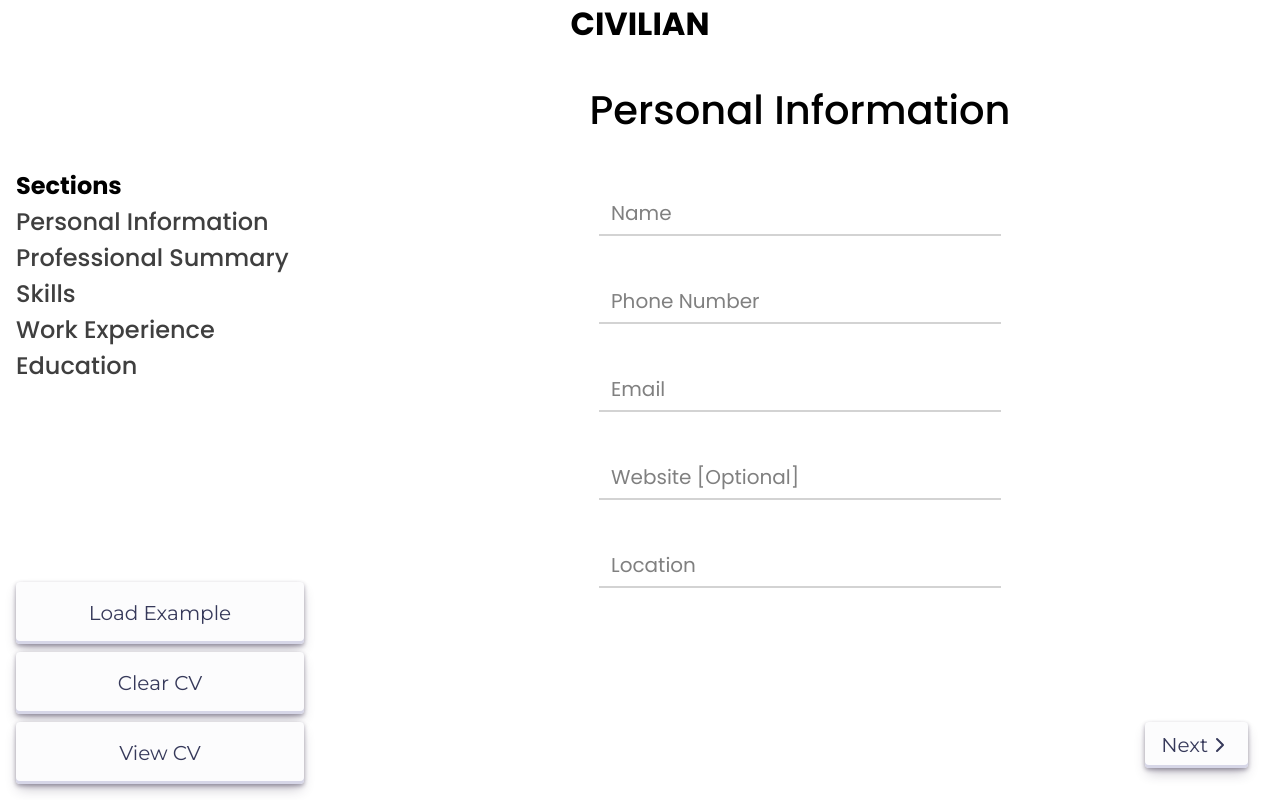
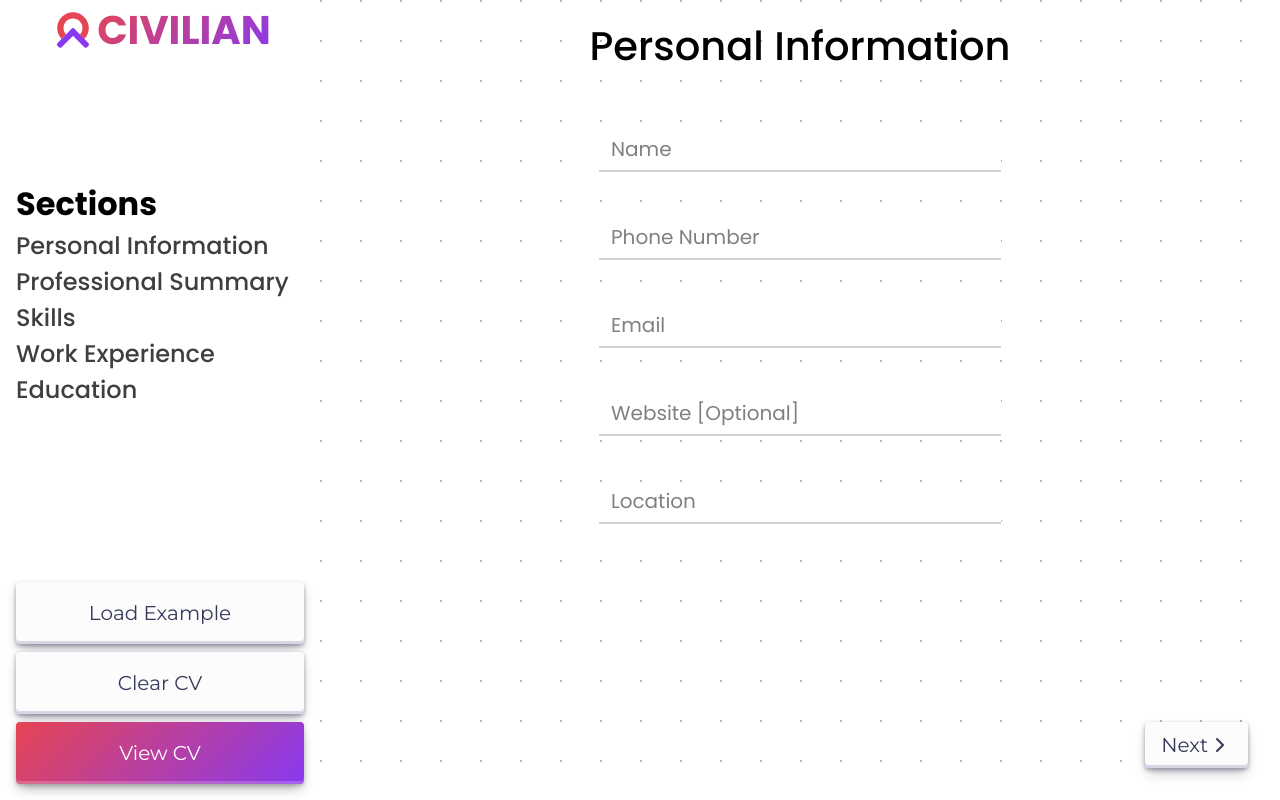
Before and after one commit to shamblonaut/civilian, a React (Vite) app: page / in a window 1280 px wide. Built offline with nearby package versions, Linux system fonts and the light colour scheme.

Commit message:
feat: branding and visuals

```diff
--- a/src/App.css
+++ b/src/App.css
@@ -6,24 +6,45 @@
 
   display: grid;
   grid-template-columns: 1fr 3fr;
-  grid-template-rows: min-content auto;
+
+  background: white;
+  background-image: radial-gradient(#0000004a 1px, transparent 0);
+  background-size: 40px 40px;
+  background-position: -19px -19px;
+}
+
+.sidebar {
+  display: flex;
+  flex-direction: column;
+  background-color: white;
 }
 
 header {
-  grid-column: 1 / 3;
+  display: flex;
+  justify-content: center;
+  align-items: center;
+  padding-bottom: 32px;
+  font-size: 1.25rem;
+}
 
-  text-align: center;
-  margin-bottom: 32px;
+header img {
+  width: 48px;
+  height: auto;
+}
+
+header h1 {
+  background: linear-gradient(135deg, #e64553, #8839ef);
+  background-clip: text;
+  color: transparent;
 }
 
 nav {
-  grid-column: 1 / 2;
+  flex: 1;
 }
 
 main {
-  grid-column: 2 / 3;
-
   display: flex;
+  overflow-y: scroll;
 }
 
 button {
--- a/src/App.jsx
+++ b/src/App.jsx
@@ -214,7 +214,9 @@ function App() {
 
   return (
     <>
+      <div className="sidebar">
         <header>
+          <img src="/cv.svg" alt="Civilian Logo" />
           <h1>CIVILIAN</h1>
         </header>
         <Navigator
@@ -226,6 +228,7 @@ function App() {
           loadExample={loadExample}
           clearCV={clearCV}
         />
+      </div>
       <main>
         {showCV ? (
           <Viewport data={data} />
--- a/src/styles/Editor.css
+++ b/src/styles/Editor.css
@@ -15,6 +15,10 @@
   display: flex;
   flex-direction: column;
   align-items: center;
+}
+
+.editor .section-title {
+  margin-top: 16px;
 }
 
 .add-item {
@@ -128,6 +132,7 @@
 }
 
 .editor .item {
+  max-width: 80%;
   padding-right: 64px;
 }
 
@@ -236,6 +241,17 @@
 }
 
 /* Experience */
+.editor .section.experience > ul {
+  width: 100%;
+  display: flex;
+  flex-direction: column;
+  align-items: center;
+}
+
+.experience-item {
+  width: 80%;
+}
+
 .experience-item .position {
   font-size: 1.5em;
   font-weight: bold;
@@ -293,6 +309,17 @@
 }
 
 /* Education */
+.editor .section.education > ul {
+  width: 100%;
+  display: flex;
+  flex-direction: column;
+  align-items: center;
+}
+
+.education-item {
+  width: 80%;
+}
+
 .education-item .degree {
   font-size: 1.5em;
   color: #1e1e1e;
--- a/src/styles/Navigator.css
+++ b/src/styles/Navigator.css
@@ -1,10 +1,10 @@
 nav {
-  position: sticky;
-  top: 0;
-
   display: flex;
   flex-direction: column;
+  justify-content: space-between;
   padding: 16px;
+
+  background-color: white;
 }
 
 nav a {
@@ -30,6 +30,10 @@ nav a:hover {
   margin-bottom: 16px;
 }
 
+.sections h1 {
+  font-size: 2rem;
+}
+
 .sections ul {
   padding: 0;
 }
@@ -43,3 +47,19 @@ nav a:hover {
   padding: 16px;
   margin-top: 8px;
 }
+
+.cv-reveal {
+  background-image: linear-gradient(135deg, #e64553, #8839ef);
+  color: white;
+  box-shadow:
+    rgba(0, 0, 0, 0.2) 0 2px 4px,
+    rgba(0, 0, 0, 0.3) 0 7px 13px -3px,
+    rgba(255, 255, 255, 0.2) 0 -3px 0 inset;
+}
+
+.cv-reveal:hover {
+  box-shadow:
+    rgba(0, 0, 0, 0.2) 0 4px 8px,
+    rgba(0, 0, 0, 0.3) 0 7px 13px -3px,
+    rgba(255, 255, 255, 0.2) 0 -3px 0 inset;
+}
```
Also changed, not shown: public/briefcase.svg (deleted), public/cv.svg (added). Lines whose indentation alone changed are shown as unchanged.
